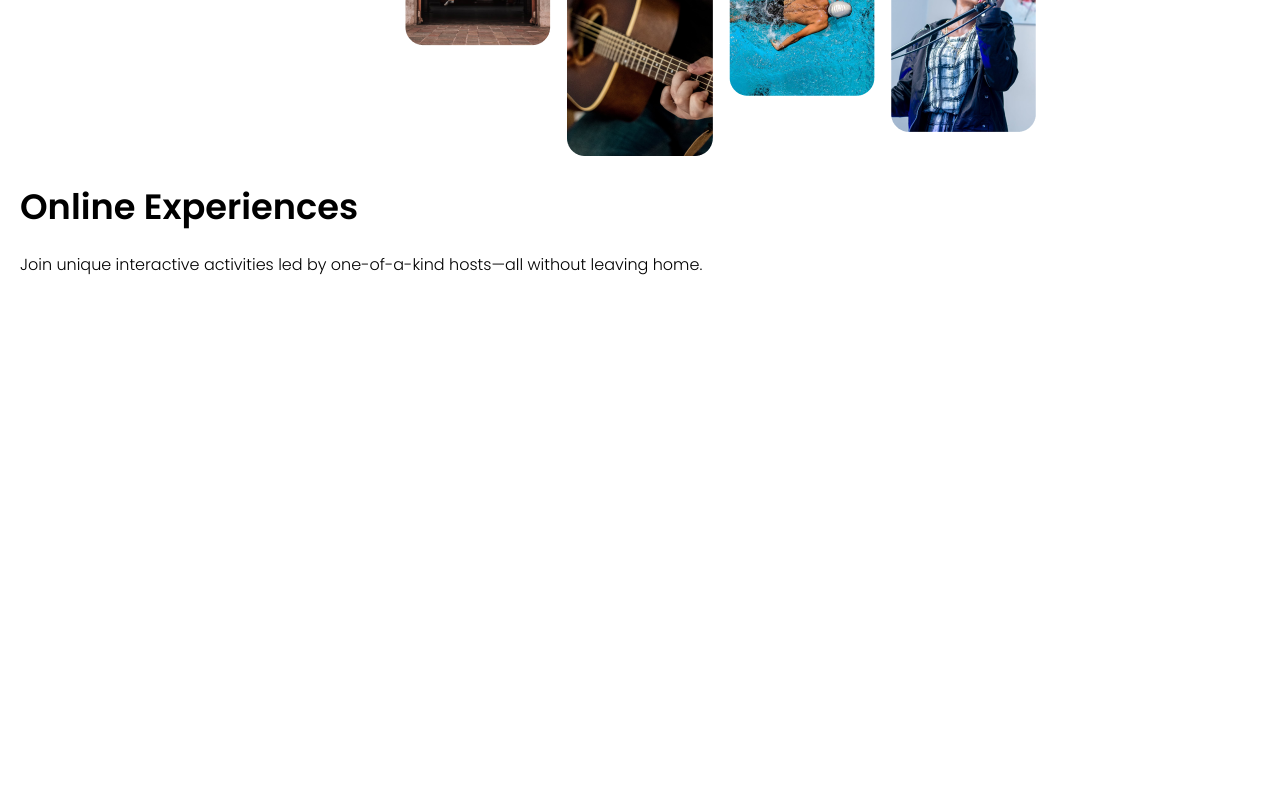
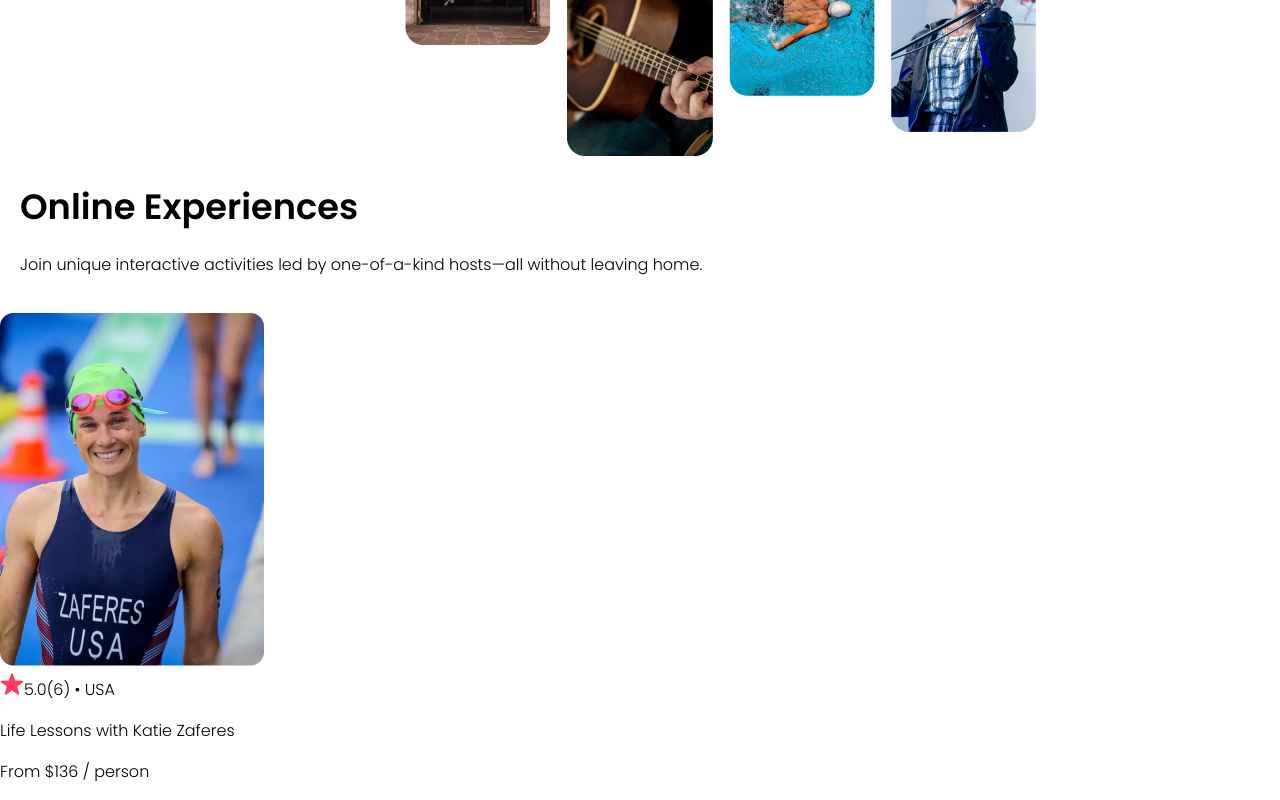
Before and after one commit to hmjatt/Airbnb-Experiences-ReactJS, a React (Create React App) app in the folder airbnb-experiences/: page / in a window 1280 px wide. Shown: the part 414-1214 px from the top of the page. Before the commit the page ends 800 px from the top, so only its background shows below. Built offline with nearby package versions, Linux system fonts and the light colour scheme.

Commit message:
Import **Card** component inside `App` component.

```diff
--- a/airbnb-experiences/src/App.js
+++ b/airbnb-experiences/src/App.js
@@ -1,5 +1,6 @@
 import Navbar from "./components/Navbar";
 import Hero from "./components/Hero";
+import Card from "./components/Card";
 import './App.css';
 
 function App() {
@@ -7,6 +8,7 @@
     <div className="App">
 		<Navbar />
 		<Hero />
+		<Card />
     </div>
   );
 }
--- a/airbnb-experiences/src/components/Card.js
+++ b/airbnb-experiences/src/components/Card.js
@@ -5,7 +5,7 @@
     return (
 		<div className="card">
 		<img src={katieZaferes} className="card-image" alt="katie-zaferes" />
-		<div className="card--stats">
+		<div className="card-stats">
 			<img src={starPic} className="card-star" alt="star-icon" />
 			<span>5.0</span>
 			<span className="grey-text">(6) • </span>
```
Also changed, not shown: 1 other file (tests, documents, lock files or other folders).
